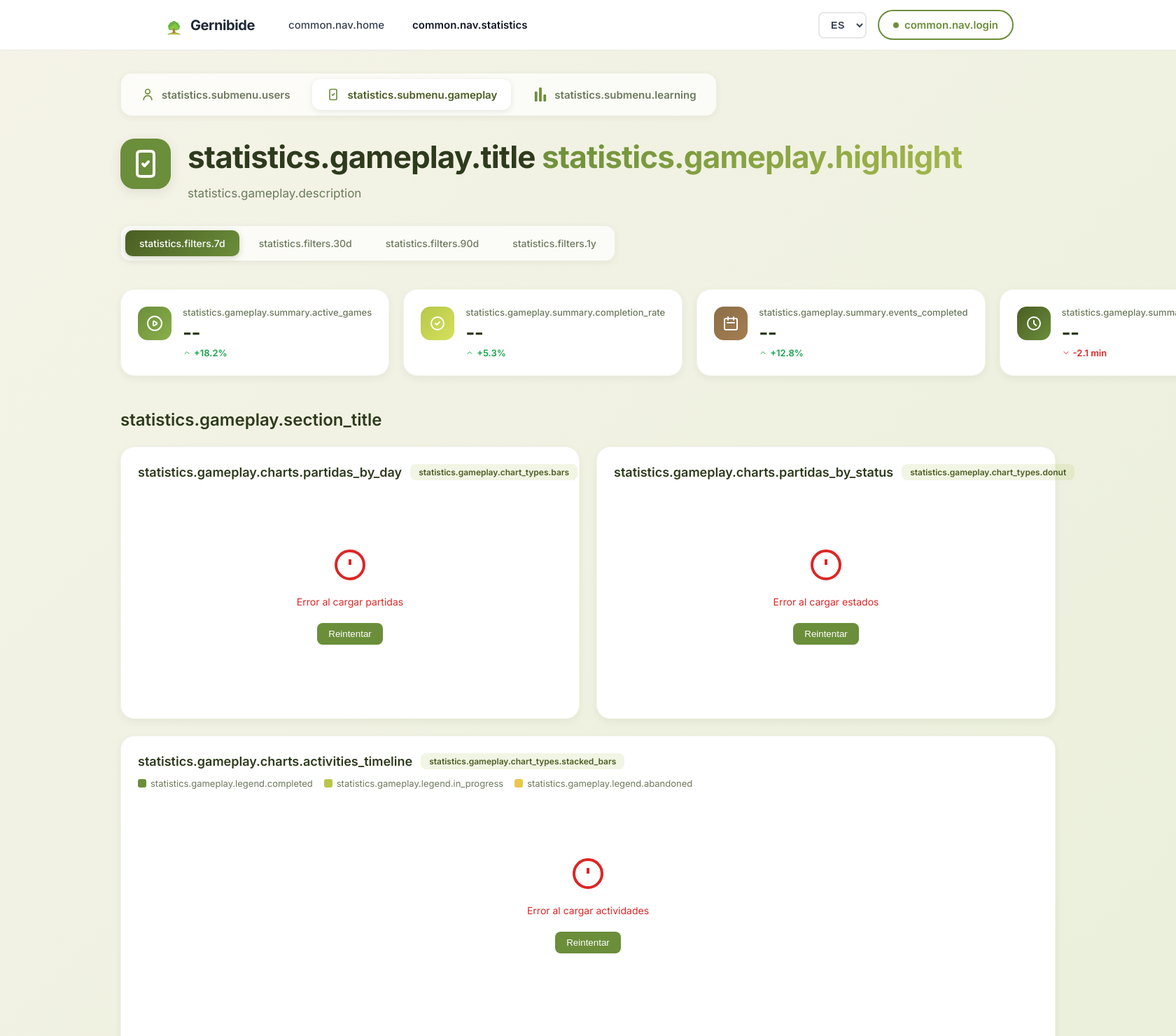
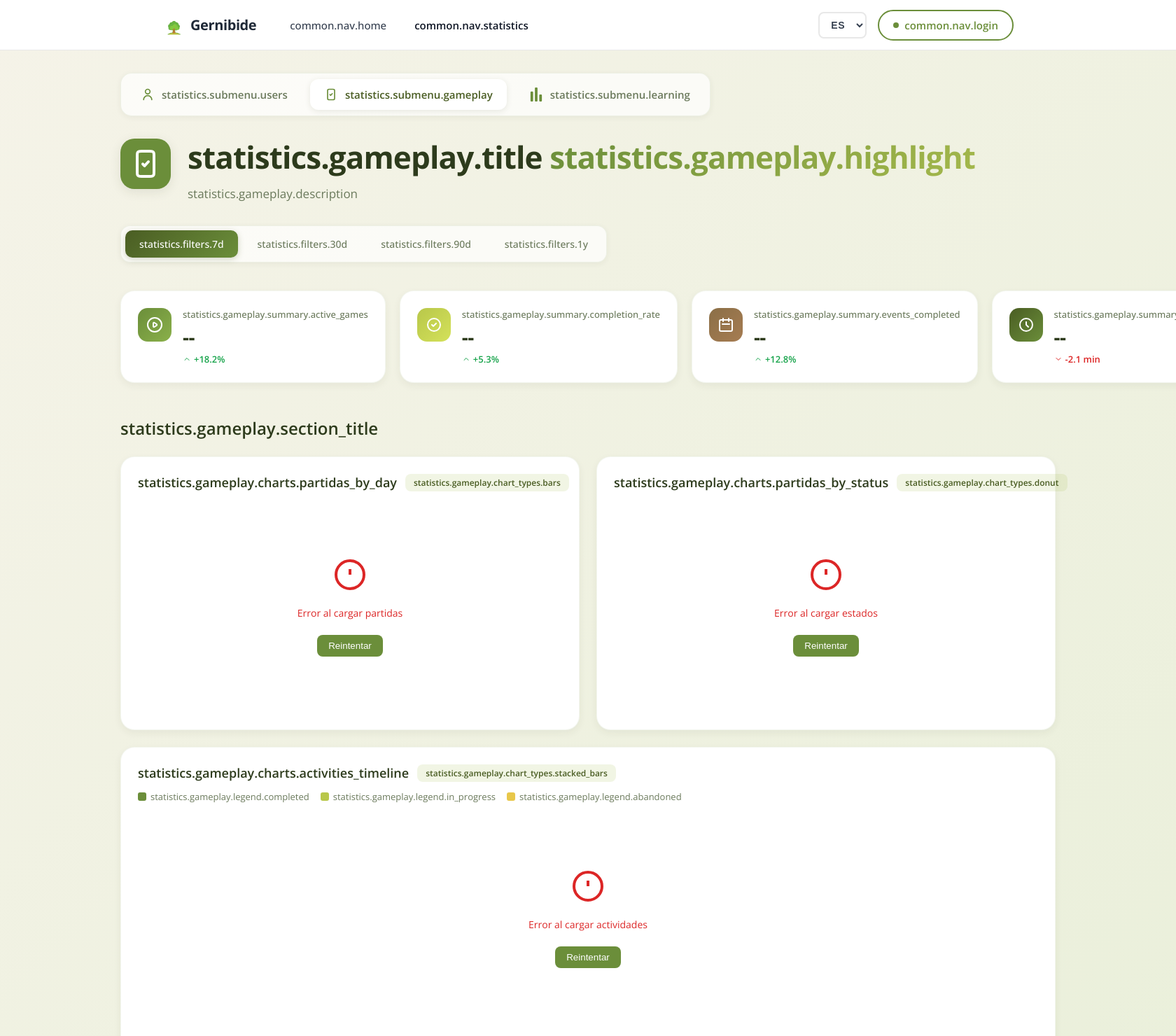
Before and after one commit to Gernika-DidaktikApp/GerniApi, a Python web app: template app/web/templates/statistics-gameplay.html in a window 1680 px wide; the page is wider, and only the part inside the window is pictured. Shown: the top 1480 px of that part at 70% size. Run offline with Jinja, Linux system fonts and the light colour scheme; the template is opened without the code that fills it, so the values that code supplies are empty; some libraries are stand-ins or nearby versions.

Commit message:
UI: Cambiar fuente a OpenSans

```diff
--- a/app/web/static/css/dashboard-teacher-classes.css
+++ b/app/web/static/css/dashboard-teacher-classes.css
@@ -18,7 +18,7 @@
 
 body {
     margin: 0;
-    font-family: 'Inter', sans-serif;
+    font-family: 'Open Sans', sans-serif;
     background: linear-gradient(135deg, var(--color-beige) 0%, #E8EFD8 100%);
     color: var(--color-text-primary);
     min-height: 100vh;
@@ -513,7 +513,7 @@
     padding: 0.75rem;
     border: 2px solid #E8EFD8;
     border-radius: 0.5rem;
-    font-family: 'Inter', sans-serif;
+    font-family: 'Open Sans', sans-serif;
     font-size: 0.875rem;
     transition: border-color 0.2s;
 }
@@ -579,7 +579,7 @@
     font-size: 0.875rem;
     cursor: pointer;
     transition: all 0.2s;
-    font-family: 'Inter', sans-serif;
+    font-family: 'Open Sans', sans-serif;
 }
 
 .btn-template:hover {
--- a/app/web/static/css/dashboard-teacher.css
+++ b/app/web/static/css/dashboard-teacher.css
@@ -22,7 +22,7 @@
 
 body {
     margin: 0;
-    font-family: 'Inter', sans-serif;
+    font-family: 'Open Sans', sans-serif;
     background: linear-gradient(135deg, var(--color-beige) 0%, #E8EFD8 100%);
     color: var(--color-text-primary);
     min-height: 100vh;
@@ -147,7 +147,7 @@
     padding: 0.75rem 1rem;
     border: 1px solid rgba(107, 142, 58, 0.2);
     border-radius: 0.625rem;
-    font-family: 'Inter', sans-serif;
+    font-family: 'Open Sans', sans-serif;
     font-size: 0.9375rem;
     color: var(--color-text-primary);
     background: white;
@@ -170,7 +170,7 @@
     color: white;
     border: none;
     border-radius: 0.5rem;
-    font-family: 'Inter', sans-serif;
+    font-family: 'Open Sans', sans-serif;
     font-size: 0.9375rem;
     font-weight: 600;
     cursor: pointer;
--- a/app/web/static/css/dashboard.css
+++ b/app/web/static/css/dashboard.css
@@ -20,7 +20,7 @@
 
 body {
     margin: 0;
-    font-family: 'Inter', sans-serif;
+    font-family: 'Open Sans', sans-serif;
     background: linear-gradient(135deg, var(--color-beige) 0%, #E8EFD8 100%);
     color: var(--color-text-primary);
 }
@@ -207,7 +207,7 @@
 .action-btn {
     padding: 0.75rem 1.5rem;
     border-radius: 0.75rem;
-    font-family: 'Inter', sans-serif;
+    font-family: 'Open Sans', sans-serif;
     font-size: 0.9375rem;
     font-weight: 600;
     border: none;
--- a/app/web/static/css/home.css
+++ b/app/web/static/css/home.css
@@ -17,7 +17,7 @@
     --spacing-xl: 2rem;
     --spacing-2xl: 3rem;
     --spacing-3xl: 4rem;
-    --font-family: 'Inter', -apple-system, sans-serif;
+    --font-family: 'Open Sans', -apple-system, sans-serif;
     --radius-md: 0.75rem;
     --radius-lg: 1rem;
     --radius-xl: 1.5rem;
--- a/app/web/static/css/login.css
+++ b/app/web/static/css/login.css
@@ -35,7 +35,7 @@
     --spacing-2xl: 2.5rem;
 
     /* Typography */
-    --font-family: 'Inter', -apple-system, BlinkMacSystemFont, 'Segoe UI', Roboto, sans-serif;
+    --font-family: 'Open Sans', -apple-system, BlinkMacSystemFont, 'Segoe UI', Roboto, sans-serif;
     --font-size-xs: 0.75rem;
     --font-size-sm: 0.875rem;
     --font-size-base: 0.9375rem;
--- a/app/web/static/css/statistics.css
+++ b/app/web/static/css/statistics.css
@@ -22,7 +22,7 @@
 
 body {
     margin: 0;
-    font-family: 'Inter', sans-serif;
+    font-family: 'Open Sans', sans-serif;
     background: linear-gradient(135deg, var(--color-beige) 0%, #E8EFD8 100%);
     color: var(--color-text-primary);
     min-height: 100vh;
@@ -183,7 +183,7 @@
     background: transparent;
     border: none;
     border-radius: 0.625rem;
-    font-family: 'Inter', sans-serif;
+    font-family: 'Open Sans', sans-serif;
     font-size: 0.875rem;
     font-weight: 500;
     color: var(--color-text-secondary);
--- a/app/web/templates/dashboard-teacher.html
+++ b/app/web/templates/dashboard-teacher.html
@@ -17,7 +17,7 @@
     <link rel="preconnect" href="https://fonts.gstatic.com" crossorigin>
 
     <!-- Google Fonts -->
-    <link href="https://fonts.googleapis.com/css2?family=Inter:wght@400;500;600;700&display=swap" rel="stylesheet">
+    <link href="https://fonts.googleapis.com/css2?family=Open+Sans:wght@400;500;600;700;800&display=swap" rel="stylesheet">
 
     <!-- Stylesheets -->
     <link rel="stylesheet" href="/static/css/navbar.css?v=5">
--- a/app/web/templates/dashboard.html
+++ b/app/web/templates/dashboard.html
@@ -16,7 +16,7 @@
     <link rel="preconnect" href="https://fonts.gstatic.com" crossorigin>
 
     <!-- Google Fonts -->
-    <link href="https://fonts.googleapis.com/css2?family=Inter:wght@400;500;600;700&display=swap" rel="stylesheet">
+    <link href="https://fonts.googleapis.com/css2?family=Open+Sans:wght@400;500;600;700;800&display=swap" rel="stylesheet">
 
     <!-- Plotly.js -->
     <script src="https://cdn.plot.ly/plotly-2.27.0.min.js"></script>
--- a/app/web/templates/home.html
+++ b/app/web/templates/home.html
@@ -17,7 +17,7 @@
     <link rel="preconnect" href="https://fonts.gstatic.com" crossorigin>
 
     <!-- Google Fonts -->
-    <link href="https://fonts.googleapis.com/css2?family=Inter:wght@400;500;600;700&display=swap" rel="stylesheet">
+    <link href="https://fonts.googleapis.com/css2?family=Open+Sans:wght@400;500;600;700;800&display=swap" rel="stylesheet">
 
     <!-- Stylesheet -->
     <link rel="stylesheet" href="/static/css/navbar.css?v=5">
--- a/app/web/templates/login.html
+++ b/app/web/templates/login.html
@@ -16,7 +16,7 @@
     <link rel="preconnect" href="https://fonts.gstatic.com" crossorigin>
 
     <!-- Google Fonts -->
-    <link href="https://fonts.googleapis.com/css2?family=Inter:wght@400;500;600;700&display=swap" rel="stylesheet">
+    <link href="https://fonts.googleapis.com/css2?family=Open+Sans:wght@400;500;600;700;800&display=swap" rel="stylesheet">
 
     <!-- Stylesheet -->
     <link rel="stylesheet" href="/static/css/navbar.css?v=5">
--- a/app/web/templates/statistics-gameplay.html
+++ b/app/web/templates/statistics-gameplay.html
@@ -16,7 +16,7 @@
     <link rel="preconnect" href="https://fonts.gstatic.com" crossorigin>
 
     <!-- Google Fonts -->
-    <link href="https://fonts.googleapis.com/css2?family=Inter:wght@400;500;600;700&display=swap" rel="stylesheet">
+    <link href="https://fonts.googleapis.com/css2?family=Open+Sans:wght@400;500;600;700;800&display=swap" rel="stylesheet">
 
     <!-- Plotly.js -->
     <script src="https://cdn.plot.ly/plotly-2.27.0.min.js"></script>
--- a/app/web/templates/statistics-learning.html
+++ b/app/web/templates/statistics-learning.html
@@ -16,7 +16,7 @@
     <link rel="preconnect" href="https://fonts.gstatic.com" crossorigin>
 
     <!-- Google Fonts -->
-    <link href="https://fonts.googleapis.com/css2?family=Inter:wght@400;500;600;700&display=swap" rel="stylesheet">
+    <link href="https://fonts.googleapis.com/css2?family=Open+Sans:wght@400;500;600;700;800&display=swap" rel="stylesheet">
 
     <!-- Plotly.js -->
     <script src="https://cdn.plot.ly/plotly-2.27.0.min.js"></script>
--- a/app/web/templates/statistics.html
+++ b/app/web/templates/statistics.html
@@ -16,7 +16,7 @@
     <link rel="preconnect" href="https://fonts.gstatic.com" crossorigin>
 
     <!-- Google Fonts -->
-    <link href="https://fonts.googleapis.com/css2?family=Inter:wght@400;500;600;700&display=swap" rel="stylesheet">
+    <link href="https://fonts.googleapis.com/css2?family=Open+Sans:wght@400;500;600;700;800&display=swap" rel="stylesheet">
 
     <!-- Plotly.js -->
     <script src="https://cdn.plot.ly/plotly-2.27.0.min.js"></script>
```
